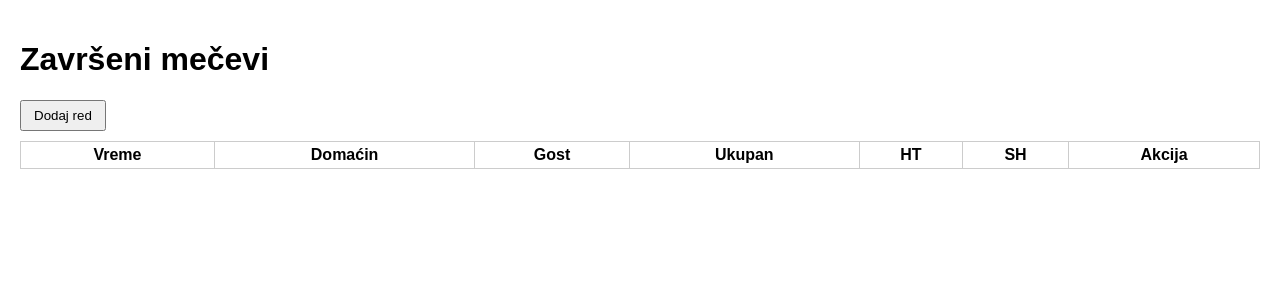
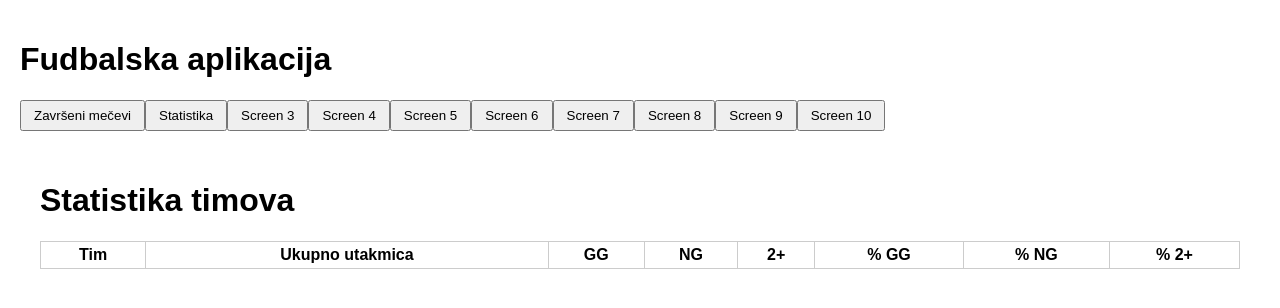
Before and after one commit to salen83/DzenanWin, a React (Create React App) app in the folder app/: page /screen2 in a window 1280 px wide. Shown: the top 308 px of the page. Built offline with nearby package versions, Linux system fonts and the light colour scheme.

Commit message:
Screen1 zakucan, dugmad za screenove dodata, Screen2 prikazuje timove i broj utakmica

```diff
--- a/app/package.json
+++ b/app/package.json
@@ -9,6 +9,7 @@
     "@testing-library/user-event": "^13.5.0",
     "react": "^19.2.3",
     "react-dom": "^19.2.3",
+    "react-router-dom": "^7.11.0",
     "react-scripts": "5.0.1",
     "web-vitals": "^2.1.4"
   },
--- a/app/src/App.js
+++ b/app/src/App.js
@@ -1,115 +1,36 @@
-import React, { useState, useEffect, useRef } from "react";
+import React from "react";
 import "./App.css";
+import Screen1 from "./Screen1";
+import Screen2 from "./Screen2";
+import { MatchesProvider } from "./MatchesContext";
 
-const columns = ["time", "home", "away", "full", "ht", "sh"];
+import { BrowserRouter as Router, Routes, Route, Link } from "react-router-dom";
 
 export default function App() {
-  const [rows, setRows] = useState([]);
-  const pasteRef = useRef(null);
-  const pastePosition = useRef({ row: 0, col: 0 });
-
-  useEffect(() => {
-    const saved = localStorage.getItem("matches");
-    if (saved) setRows(JSON.parse(saved));
-  }, []);
-
-  useEffect(() => {
-    localStorage.setItem("matches", JSON.stringify(rows));
-  }, [rows]);
-
-  const emptyRow = () => ({
-    time: "", home: "", away: "", full: "", ht: "", sh: ""
-  });
-
-  const focusPaste = (r, c) => {
-    pastePosition.current = { row: r, col: c };
-    pasteRef.current.focus();
-  };
-
-  const handlePaste = e => {
-    const text = e.target.value;
-    if (!text) return;
-
-    const lines = text.trim().split(/\r?\n/);
-    const newRows = [...rows];
-    const { row, col } = pastePosition.current;
-
-    lines.forEach((line, i) => {
-      const values = line.split("\t");
-      const rIndex = row + i;
-
-      if (!newRows[rIndex]) newRows[rIndex] = emptyRow();
-
-      values.forEach((val, j) => {
-        const key = columns[col + j];
-        if (key) newRows[rIndex][key] = val;
-      });
-    });
-
-    setRows(newRows);
-    e.target.value = "";
-  };
-
-  const updateCell = (r, key, val) => {
-    const copy = [...rows];
-    copy[r][key] = val;
-    setRows(copy);
-  };
-
-  const deleteRow = r => {
-    const copy = [...rows];
-    copy.splice(r, 1);
-    setRows(copy);
-  };
-
   return (
-    <div className="container">
-      <h1>Završeni mečevi</h1>
-      <button onClick={() => setRows([...rows, emptyRow()])}>Dodaj red</button>
-
-      {/* ANDROID PASTE INPUT */}
-      <textarea
-        ref={pasteRef}
-        onChange={handlePaste}
-        style={{
-          position: "absolute",
-          opacity: 0,
-          height: 0,
-          width: 0
-        }}
-      />
-
-      <table>
-        <thead>
-          <tr>
-            <th>Vreme</th>
-            <th>Domaćin</th>
-            <th>Gost</th>
-            <th>Ukupan</th>
-            <th>HT</th>
-            <th>SH</th>
-            <th>Akcija</th>
-          </tr>
-        </thead>
-        <tbody>
-          {rows.map((row, r) => (
-            <tr key={r}>
-              {columns.map((col, c) => (
-                <td key={c}>
-                  <input
-                    value={row[col]}
-                    onChange={e => updateCell(r, col, e.target.value)}
-                    onFocus={() => focusPaste(r, c)}
-                  />
-                </td>
-              ))}
-              <td>
-                <button onClick={() => deleteRow(r)}>Obriši</button>
-              </td>
-            </tr>
-          ))}
-        </tbody>
-      </table>
-    </div>
+    <MatchesProvider>
+      <Router>
+        <div className="container">
+          <h1>Fudbalska aplikacija</h1>
+          <div className="nav-buttons">
+            <Link to="/screen1"><button>Završeni mečevi</button></Link>
+            <Link to="/screen2"><button>Statistika</button></Link>
+            <Link to="/screen3"><button>Screen 3</button></Link>
+            <Link to="/screen4"><button>Screen 4</button></Link>
+            <Link to="/screen5"><button>Screen 5</button></Link>
+            <Link to="/screen6"><button>Screen 6</button></Link>
+            <Link to="/screen7"><button>Screen 7</button></Link>
+            <Link to="/screen8"><button>Screen 8</button></Link>
+            <Link to="/screen9"><button>Screen 9</button></Link>
+            <Link to="/screen10"><button>Screen 10</button></Link>
+          </div>
+          <Routes>
+            <Route path="/screen1" element={<Screen1 />} />
+            <Route path="/screen2" element={<Screen2 />} />
+            {/* Ostali screenovi */}
+          </Routes>
+        </div>
+      </Router>
+    </MatchesProvider>
   );
 }
--- /dev/null
+++ b/app/src/MatchesContext.js
@@ -0,0 +1,24 @@
+import React, { createContext, useState, useEffect } from "react";
+
+export const MatchesContext = createContext([]);
+
+export const MatchesProvider = ({ children }) => {
+  const [rows, setRows] = useState([]);
+
+  // Učitavanje iz localStorage pri startu
+  useEffect(() => {
+    const saved = localStorage.getItem("matches");
+    if (saved) setRows(JSON.parse(saved));
+  }, []);
+
+  // Čuvanje u localStorage kad god se rows promeni
+  useEffect(() => {
+    localStorage.setItem("matches", JSON.stringify(rows));
+  }, [rows]);
+
+  return (
+    <MatchesContext.Provider value={{ rows, setRows }}>
+      {children}
+    </MatchesContext.Provider>
+  );
+};
--- /dev/null
+++ b/app/src/Screen1.js
@@ -0,0 +1,91 @@
+import React, { useRef, useContext } from "react";
+import { MatchesContext } from "./MatchesContext";
+
+const columns = ["time", "home", "away", "full", "ht", "sh"];
+
+export default function Screen1() {
+  const { rows, setRows } = useContext(MatchesContext);
+  const pasteRef = useRef(null);
+  const pastePosition = useRef({ row: 0, col: 0 });
+
+  const emptyRow = () => ({ time: "", home: "", away: "", full: "", ht: "", sh: "" });
+
+  const focusPaste = (r, c) => {
+    pastePosition.current = { row: r, col: c };
+    pasteRef.current.focus();
+  };
+
+  const handlePaste = e => {
+    const text = e.target.value;
+    if (!text) return;
+    const lines = text.trim().split(/\r?\n/);
+    const newRows = [...rows];
+    const { row, col } = pastePosition.current;
+
+    lines.forEach((line, i) => {
+      const values = line.split("\t");
+      const rIndex = row + i;
+      if (!newRows[rIndex]) newRows[rIndex] = emptyRow();
+      values.forEach((val, j) => {
+        const key = columns[col + j];
+        if (key) newRows[rIndex][key] = val;
+      });
+    });
+
+    setRows(newRows);
+    e.target.value = "";
+  };
+
+  const updateCell = (r, key, val) => {
+    const copy = [...rows];
+    copy[r][key] = val;
+    setRows(copy);
+  };
+
+  const deleteRow = r => {
+    const copy = [...rows];
+    copy.splice(r, 1);
+    setRows(copy);
+  };
+
+  return (
+    <div>
+      <h2>Završeni mečevi</h2>
+      <button onClick={() => setRows([...rows, emptyRow()])}>Dodaj red</button>
+      <textarea
+        ref={pasteRef}
+        onChange={handlePaste}
+        style={{ position: "absolute", opacity: 0, height: 0, width: 0 }}
+      />
+      <table>
+        <thead>
+          <tr>
+            <th>Vreme</th>
+            <th>Domaćin</th>
+            <th>Gost</th>
+            <th>Ukupan</th>
+            <th>HT</th>
+            <th>SH</th>
+            <th>Akcija</th>
+          </tr>
+        </thead>
+        <tbody>
+          {rows.map((row, r) => (
+            <tr key={r}>
+              {columns.map((col, c) => (
+                <td key={c}>
+                  <input
+                    value={row[col]}
+                    onChange={e => updateCell(r, col, e.target.value)}
+                    onFocus={() => focusPaste(r, c)}
+                  />
+                </td>
+              ))}
+              <td><button onClick={() => deleteRow(r)}>Obriši</button></td>
+            </tr>
+          ))}
+        </tbody>
+      </table>
+    </div>
+  );
+}
--- /dev/null
+++ b/app/src/Screen2.js
@@ -0,0 +1,93 @@
+import React, { useContext, useEffect, useState } from "react";
+import { MatchesContext } from "./MatchesContext";
+
+export default function Screen2() {
+  const { rows } = useContext(MatchesContext);
+  const [stats, setStats] = useState([]);
+
+  useEffect(() => {
+    const teamsMap = {};
+
+    rows.forEach(row => {
+      const home = row.home;
+      const away = row.away;
+      const fullScore = row.full;
+
+      if (!home || !away || !fullScore) return;
+
+      const goals = fullScore.split(":").map(x => parseInt(x, 10));
+      if (goals.length !== 2) return;
+
+      [home, away].forEach(team => {
+        if (!teamsMap[team]) {
+          teamsMap[team] = { team, total: 0, gg: 0, ng: 0, over2: 0 };
+        }
+      });
+
+      // update stats
+      teamsMap[home].total += 1;
+      teamsMap[away].total += 1;
+
+      // GG: oba tima daju gol
+      if (goals[0] > 0 && goals[1] > 0) {
+        teamsMap[home].gg += 1;
+        teamsMap[away].gg += 1;
+      }
+
+      // NG: bar jedan tim ne daje gol
+      if (goals[0] === 0 || goals[1] === 0) {
+        teamsMap[home].ng += 1;
+        teamsMap[away].ng += 1;
+      }
+
+      // 2+: ukupno golova 2 ili više
+      if (goals[0] + goals[1] >= 2) {
+        teamsMap[home].over2 += 1;
+        teamsMap[away].over2 += 1;
+      }
+    });
+
+    const statsArr = Object.values(teamsMap).map(team => ({
+      ...team,
+      ggPerc: team.total ? ((team.gg / team.total) * 100).toFixed(1) : 0,
+      ngPerc: team.total ? ((team.ng / team.total) * 100).toFixed(1) : 0,
+      over2Perc: team.total ? ((team.over2 / team.total) * 100).toFixed(1) : 0,
+    }));
+
+    setStats(statsArr);
+  }, [rows]);
+
+  return (
+    <div className="container">
+      <h1>Statistika timova</h1>
+      <table>
+        <thead>
+          <tr>
+            <th>Tim</th>
+            <th>Ukupno utakmica</th>
+            <th>GG</th>
+            <th>NG</th>
+            <th>2+</th>
+            <th>% GG</th>
+            <th>% NG</th>
+            <th>% 2+</th>
+          </tr>
+        </thead>
+        <tbody>
+          {stats.map((team, idx) => (
+            <tr key={idx}>
+              <td>{team.team}</td>
+              <td>{team.total}</td>
+              <td>{team.gg}</td>
+              <td>{team.ng}</td>
+              <td>{team.over2}</td>
+              <td>{team.ggPerc}%</td>
+              <td>{team.ngPerc}%</td>
+              <td>{team.over2Perc}%</td>
+            </tr>
+          ))}
+        </tbody>
+      </table>
+    </div>
+  );
+}
```
Also changed, not shown: 1 other file (tests, documents, lock files or other folders).
